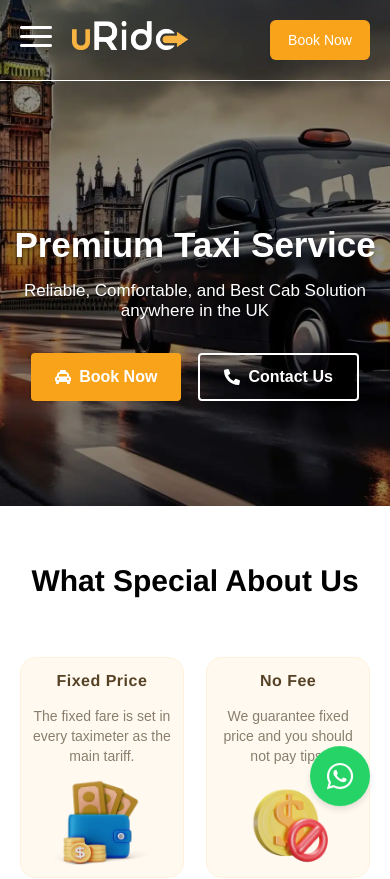
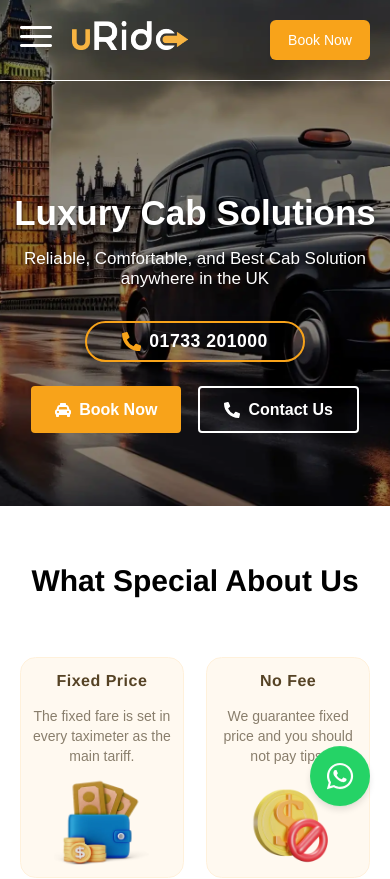
Before and after one commit to letsoutsource/urido-frontend, a Next.js app: page / in a window 390 px wide. Shown: the top 879 px of the page. Built offline with nearby package versions, Linux system fonts and the light colour scheme.

Commit message:
number-added-in-home

```diff
--- a/src/app/components/homePageComponents/homeSection/Home.jsx
+++ b/src/app/components/homePageComponents/homeSection/Home.jsx
@@ -19,8 +19,14 @@ function HomePage() {
       </div>
       <div className="homepage-hero-section">
         <div className="homepage-hero-content">
-          <h1>Premium Taxi Service</h1>
+          <h1>Luxury Cab Solutions</h1>
           <p>Reliable, Comfortable, and Best Cab Solution anywhere in the UK</p>
+          <div className="phone-banner">
+            <FaPhoneAlt className="phone-banner-icon" />
+            <a href="tel:01733201000" className="phone-banner-number">
+              01733 201000
+            </a>
+          </div>
           <div className="homepage-hero-buttons">
             <Link
               href="https://urido.webbooker.icabbi.com/"
--- a/src/app/components/homePageComponents/homeSection/home.css
+++ b/src/app/components/homePageComponents/homeSection/home.css
@@ -49,6 +49,38 @@
   gap: 1.5rem;
   flex-wrap: wrap;
 }
+.phone-banner {
+  display: flex;
+  justify-content: center;
+  align-items: center;
+  border-radius: 50px;
+  padding: 0.6rem 1.5rem;
+  margin: 0 auto 1.5rem;
+  max-width: 300px;
+  border: 2px solid #f8a31a;
+  box-shadow: 0 4px 8px rgba(0, 0, 0, 0.3);
+  transition: all 0.3s ease;
+}
+
+.phone-banner:hover {
+  transform: translateY(-3px);
+  box-shadow: 0 6px 12px rgba(0, 0, 0, 0.4);
+  background-color: rgba(0, 0, 0, 0.7);
+}
+
+.phone-banner-icon {
+  color: #f8a31a;
+  font-size: 1.2rem;
+  margin-right: 0.5rem;
+}
+
+.phone-banner-number {
+  color: white;
+  font-size: 1.3rem;
+  font-weight: 700;
+  text-decoration: none;
+  letter-spacing: 0.5px;
+}
 
 .btn-primary,
 .btn-secondary {
@@ -99,6 +131,13 @@
   .homepage-hero-content p {
     font-size: 17px;
   }
+  .phone-banner {
+    max-width: 220px;
+    padding: 0.5rem 1rem;
+  }
+  .phone-banner-number {
+    font-size: 1.1rem;
+  }
   .homepage-hero-buttons {
     gap: 17px;
   }
@@ -121,6 +160,13 @@
     gap: 12px;
   }
   .homepage-hero-content p {
-    font-size: 14px;
+    font-size: 15px;
+  }
+  .phone-banner {
+    max-width: 200px;
+    padding: 0.4rem 0.8rem;
+  }
+  .phone-banner-number {
+    font-size: 1rem;
   }
 }
--- a/src/app/components/homePageComponents/whatSpecialAboutUsSection/cardsList/cardsListData.js
+++ b/src/app/components/homePageComponents/whatSpecialAboutUsSection/cardsList/cardsListData.js
@@ -31,7 +31,7 @@ export const specialAboutUsCards = [
   },
   {
     id: 3,
-    heading: "100% Pleasure",
+    heading: "100% Comfort",
     description: "We have a lot of standing customer and high ratings.",
     Icon: {
       src: "/percentIcon.webp",
```
Also changed, not shown: 1 other file (tests, documents, lock files or other folders).
